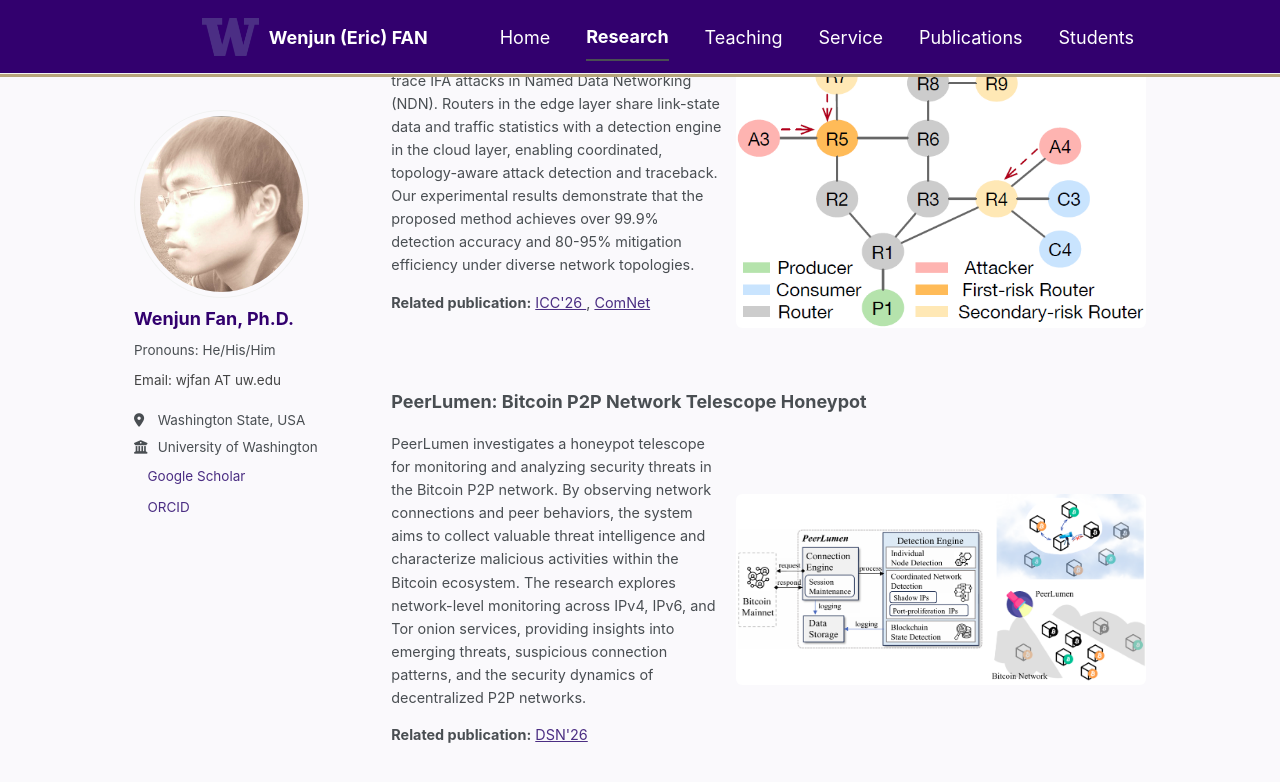
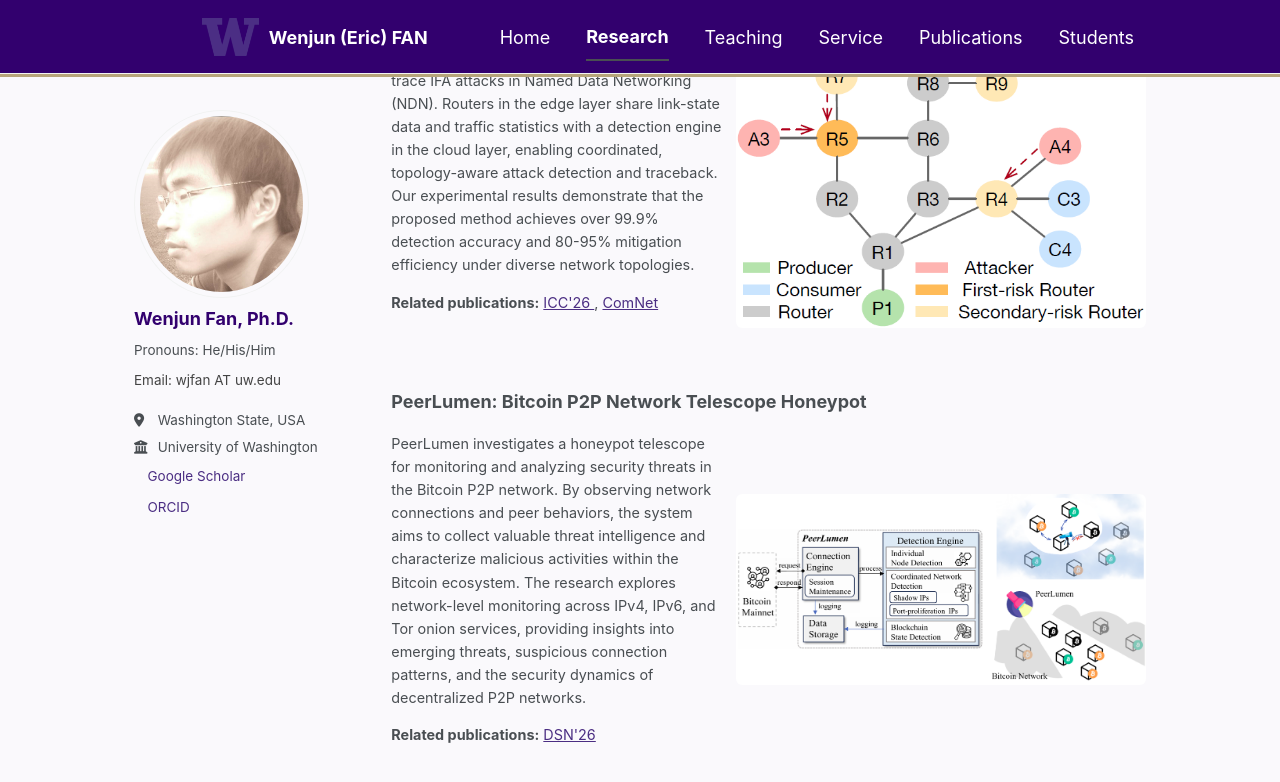
Before and after one commit to fanwj2010/fanwj2010.github.io, a Jekyll site: the page built from _pages/research.md, in a window 1280 px wide and 900 px high, scrolled down 1839 px. Shown: the top 782 px of the window. Built offline with Jekyll 4.4.1, drawn with Linux system fonts in a browser that asks for light colours; a script bundle is joined from its source files by our own code; a style sheet for code colours, icons or effects is not loaded.

Commit message:
Update research.md

```diff
--- a/_pages/research.md
+++ b/_pages/research.md
@@ -163,7 +163,7 @@
 This research investigates a cloud–edge cooperative defense system that leverages link state-based topology information to detect and trace IFA attacks in Named Data Networking (NDN). Routers in the edge layer share link-state data and traffic statistics with a detection engine in the cloud layer, enabling coordinated, topology-aware attack detection and traceback. Our experimental results demonstrate that the proposed method achieves over 99.9% detection accuracy and 80-95% mitigation efficiency under diverse network topologies.
 
     <p class="related-publication">
-      <strong>Related publication:</strong>
+      <strong>Related publications:</strong>
        <a href="https://ieeexplore.ieee.org/abstract/document/11587294" target="_blank" rel="noopener">
          ICC'26
        </a>,
@@ -195,7 +195,7 @@
     PeerLumen investigates a honeypot telescope for monitoring and analyzing security threats in the Bitcoin P2P network. By observing network connections and peer behaviors, the system aims to collect valuable threat intelligence and characterize malicious activities within the Bitcoin ecosystem. The research explores network-level monitoring across IPv4, IPv6, and Tor onion services, providing insights into emerging threats, suspicious connection patterns, and the security dynamics of decentralized P2P networks.
 
     <p class="related-publication">
-      <strong>Related publication:</strong>
+      <strong>Related publications:</strong>
        <a href="https://ieeexplore.ieee.org/abstract/document/11664691" target="_blank" rel="noopener">
          DSN'26
        </a>
```
